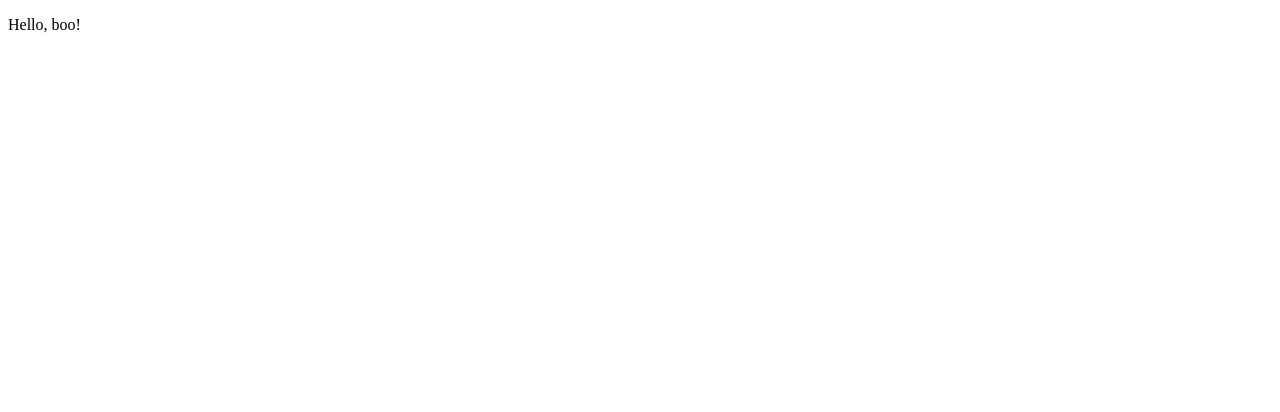
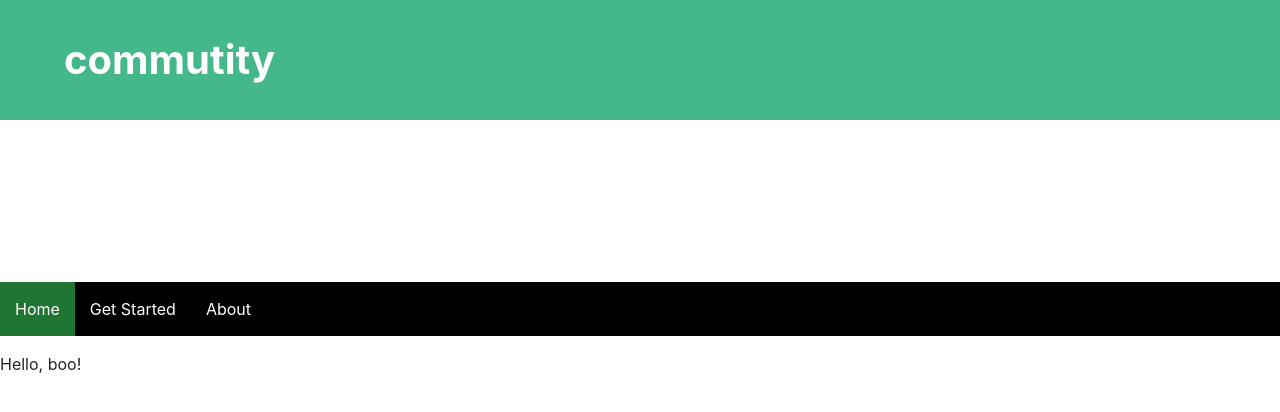
Before and after one commit to kiwiko123/djdashboard, a Django app: page /commutity/ in a window 1280 px wide. Before the commit the part shown is almost empty. Shown: the top 412 px of the page. Run offline with Django 3.2, Linux system fonts and the light colour scheme; some libraries are stand-ins or nearby versions.

Commit message:
add basic title ui to index.html

```diff
--- /dev/null
+++ b/commutity/static/commutity/css/common.css
@@ -0,0 +1,56 @@
+.header-banner {
+	background-color: #44B78B;
+	position: absolute;
+	margin-left: 0;
+	margin-right: 0;
+	height: 15%;
+	width: 100%;
+}
+
+.vertical-align {
+	vertical-align: middle;
+	top: 50%;
+	transform: translateY(-50%);
+	position: relative;
+}
+
+.no-bullets {
+	list-style-type: none;
+}
+
+.nav-bar-horizontal {
+	float: left;
+	color: white;
+}
+
+.nav-bar-horizontal a {
+	display: block;
+	color: white;
+	text-align: center;
+	padding: 15px;
+}
+
+.nav-bar-horizontal a:hover {
+	background-color: #111111;
+}
+
+.nav-bar-active {
+	background-color: #217532;
+}
+
+#header-banner-title-text {
+	color: white;
+	font-weight: bold;
+	font-size: 40px;
+	margin-left: 5%;
+}
+
+#nav-bar {
+	padding-top: 22%;
+}
+
+#nav-bar-list {
+	background-color: black;
+	padding: 0;
+	overflow: hidden;
+}
--- a/commutity/templates/commutity/index.html
+++ b/commutity/templates/commutity/index.html
@@ -1,10 +1,51 @@
+{% load static %}
+
 <!DOCTYPE html>
 <html lang="en">
 	<head>
 		<title>Commutity</title>
+
+		<script src="https://code.jquery.com/jquery-3.2.1.slim.min.js" integrity="sha256-k2WSCIexGzOj3Euiig+TlR8gA0EmPjuc79OEeY5L45g=" crossorigin="anonymous"></script>
+		<link rel="stylesheet" href="https://maxcdn.bootstrapcdn.com/bootstrap/4.0.0-beta/css/bootstrap.min.css" integrity="sha384-/Y6pD6FV/Vv2HJnA6t+vslU6fwYXjCFtcEpHbNJ0lyAFsXTsjBbfaDjzALeQsN6M" crossorigin="anonymous">
+		<link rel="stylesheet" type="text/css" href="{% static "commutity/css/common.css" %}">
 	</head>
 
 	<body>
+		<div role="banner" class="header-banner">
+			<div class="vertical-align" id="header-banner-title-text">
+				<p>commutity</p>
+			</div>
+		</div>
+		<div id="nav-bar">
+			<ul class="no-bullets" id="nav-bar-list">
+				<li class="nav-bar-horizontal nav-bar-active" id="nav-bar-home"><a>Home</a></li>
+				<li class="nav-bar-horizontal" id="nav-bar-get-started"><a>Get Started</a></li>
+				<li class="nav-bar-horizontal" id="nav-bar-about"><a>About</a></li>
+			</ul>
+		</div>
 		<p>Hello, boo!</p>
+
+		<script type="text/javascript">
+			function switchActiveNavBarPerspective(elementPrevious, elementCurrent) {
+				$(elementPrevious).removeClass("nav-bar-active");
+				$(elementCurrent).addClass("nav-bar-active");
+			}
+
+			function _makeNavButtonActive(element) {
+				var navButtons = $("#nav-bar-list li");
+				navButtons.each(function(index, li){ $(li).removeClass("nav-bar-active"); });
+				$(element).addClass("nav-bar-active");
+			}
+
+			function initNavBar() {
+				$("#nav-bar-home").addClass("nav-bar-active");
+				var navButtons = $("#nav-bar-list li");
+				navButtons.each(function(index, li){ $(li).click(function(){ _makeNavButtonActive(li);  }) });
+			}
+
+			$(document).ready(function() {
+				initNavBar();
+			});
+		</script>
 	</body>
 </html>
```
Also changed, not shown: README.md.
